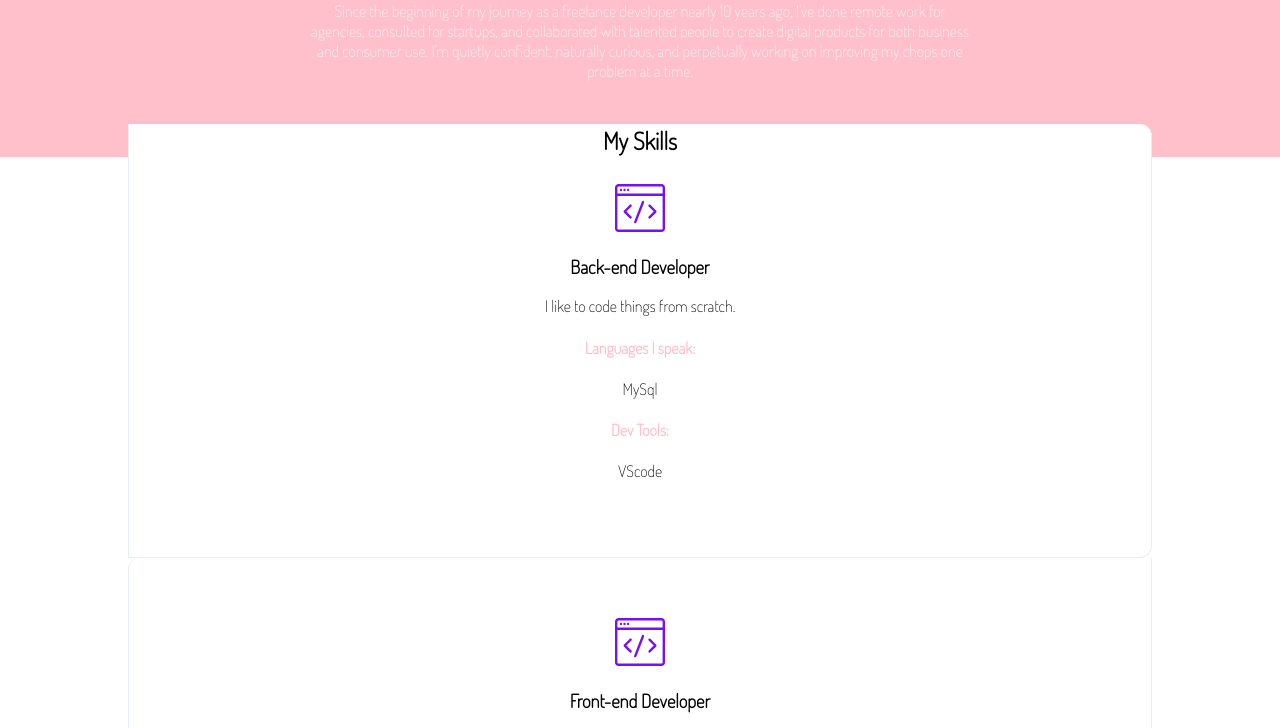
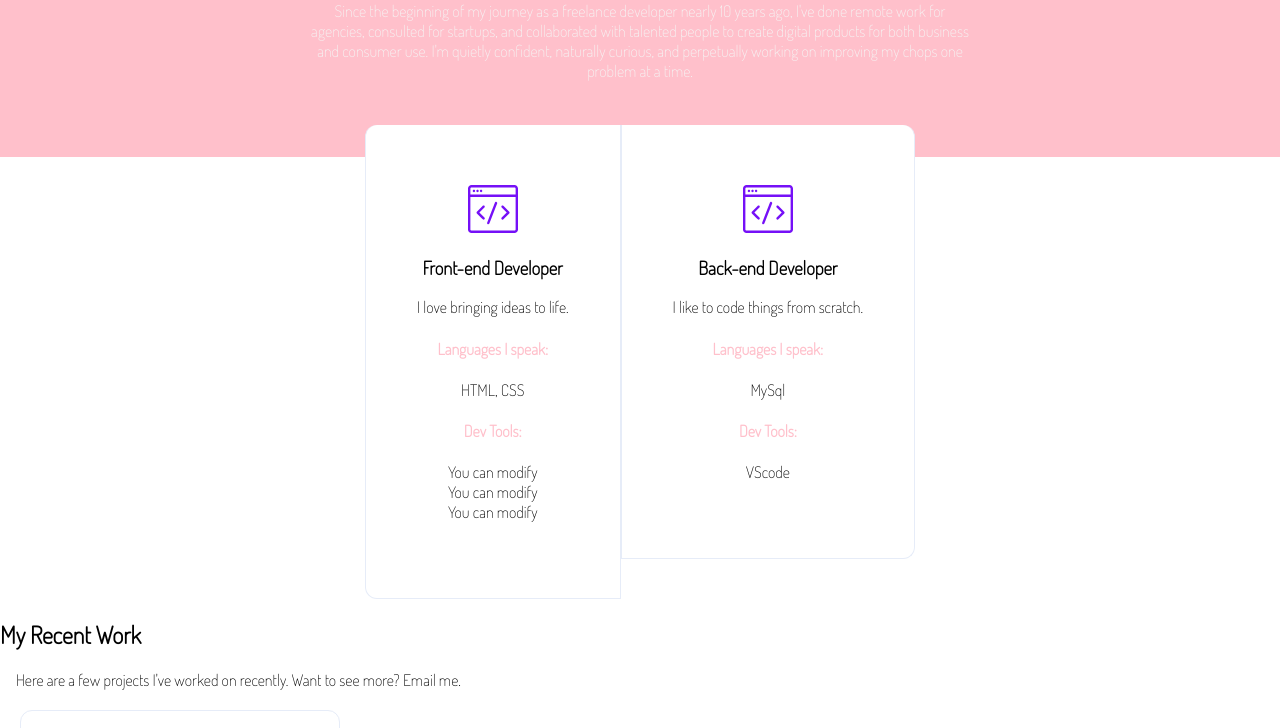
Before and after one commit to WildCodeSchool-2025-09/JS-remote-vert-checkpoint-1, a website: page site/portfolio.html in a window 1280 px wide. Shown: the part 930-1658 px from the top of the page. Drawn offline with Linux system fonts and the light colour scheme.

Commit message:
finish css step 4 of part 2

```diff
--- a/site/css/portfolio.css
+++ b/site/css/portfolio.css
@@ -116,6 +116,7 @@ p {
     justify-content: space-between;
   }
 }
+
 section#banner {
   margin: auto;
 }
@@ -135,3 +136,22 @@ section#banner {
     display: none;
   }
 }
+
+article.skills {
+  display: flex;
+  flex-direction: column;
+  align-items: center;
+}
+
+h2.skills--title {
+  display: none;
+}
+
+@media screen and (min-width: 701px) {
+  article.skills {
+    flex-direction: row-reverse;
+    flex-wrap: nowrap;
+    justify-content: center;
+    align-items: flex-start;
+  }
+}
```
